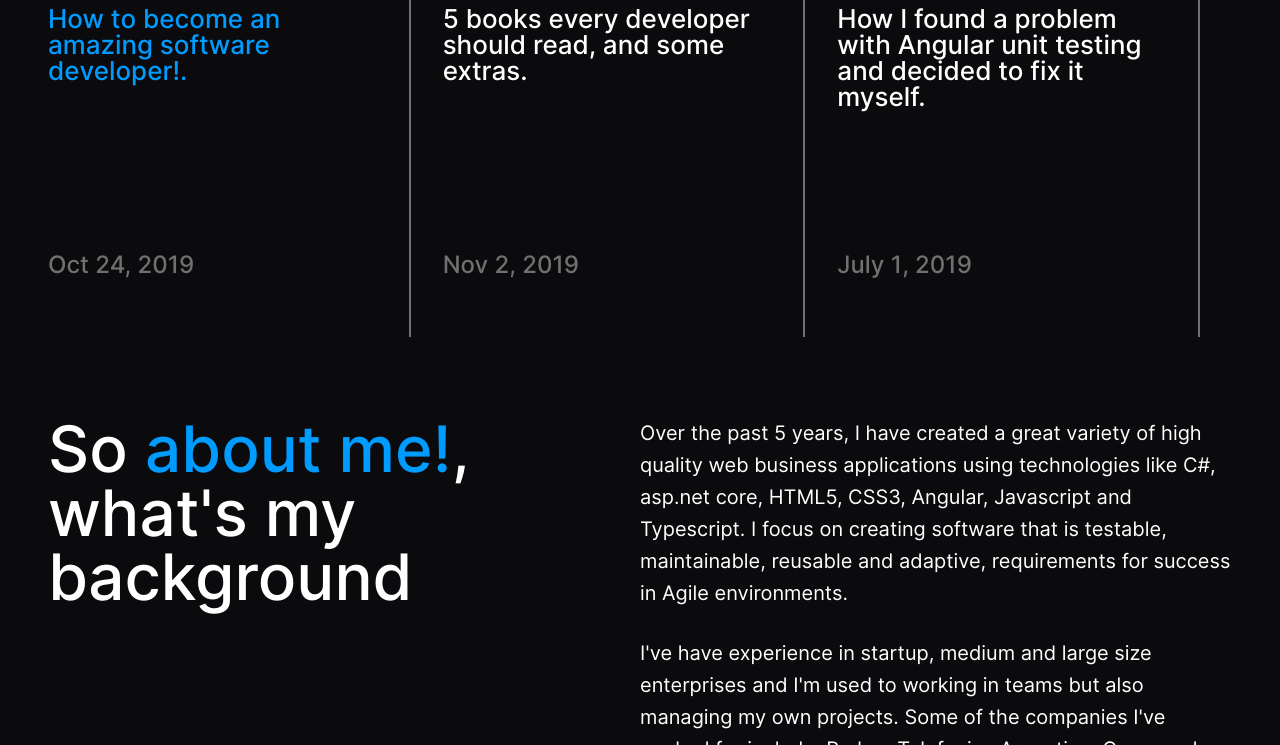
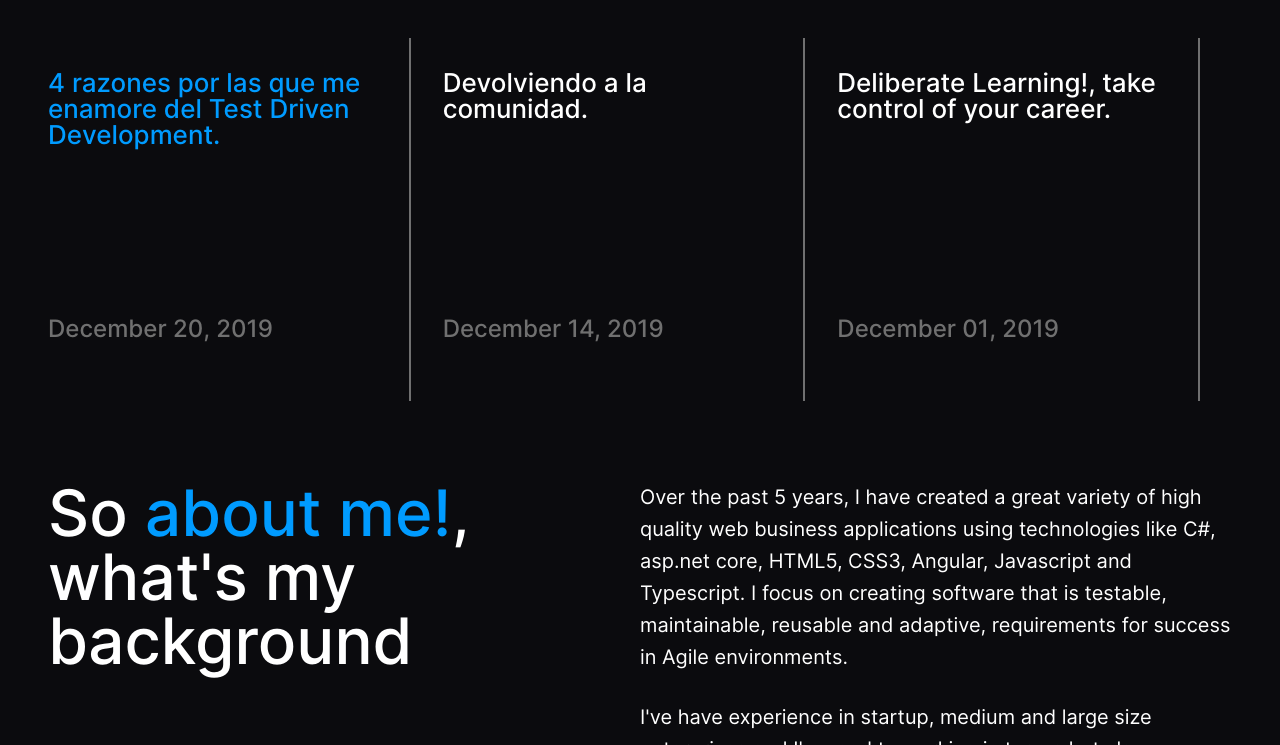
Before and after one commit to Raagh/patferraggi.dev, a Gatsby site: page / in a window 1280 px wide. Shown: the part 682-1427 px from the top of the page. Built offline with nearby package versions, Linux system fonts and the light colour scheme; Gatsby itself is replaced by a stand-in of ours; some packages are replaced by stand-ins of ours.

Commit message:
update latest article and  make blog new dynamic

```diff
--- a/content/blog/2019/dic/4-enamore-tdd/index.md
+++ b/content/blog/2019/dic/4-enamore-tdd/index.md
@@ -24,7 +24,7 @@ Fue entonces cuando lei Test Driven Development By Example [Kent Beck], y mi men
 
 ---
 
-Comencemos de a poco:
+Un poco de contexto:
 
 TDD es un método para dejar que tus tests guíen el diseño de tu software, de seguir este proceso tu código se volverá Desacoplado y Testeable. Usualmente cuando queremos desarrollar algo nuevo nos metemos directamente a teclear y tratamos de sacar algo funcionando y luego escribimos un test para "probar" que funciona, en TDD arrancamos al revés.
 
@@ -38,24 +38,24 @@ TDD es un método para dejar que tus tests guíen el diseño de tu software, de
 
 Ahora que entendemos el proceso básico veamos esos momentos en los que me enamore:
 
-** Primer Amor **
+** Amor a primera vista **
 
 Básicamente por seguir este método nosotros comenzamos siempre con un escenario que sabemos que no funciona y logramos hacerlo funcionar, esto presenta el primer beneficio que amo de TDD, ** CONFIANZA **
 
 Cuando vos viste fallar tu código y luego al realizar los cambios correspondientes lo ves pasar, esto te da plena confianza de que tu implementation hace lo que vos esperas que haga, es una diferencia sutil pero que notas inmediatamente al momento de hacer un gran Refactor, tu suite de test te genera tal confianza que sabes que si rompes algo, los tests te lo van a informar.
 
-** Segundo Amor **
+** Segunda cita **
 
 Usualmente al desarrollar una nueva tarea, tienes que modificar código preexistente, cambias numerosas cosas y luego llega a una parte del proceso en que algo que se encontraba funcionando, ya no lo hace mas, lo peor es que nunca sabemos exactamente qué cambio o en qué momento eso dejo de andar, pasas mucho tiempo buscando ese cambio equivocado e incluso a veces terminas volviendo todos tus cambios atrás y comenzando de cero.
 Es en esta situación cuando se me presentó otro beneficio de TDD, ** ERRORES DE CORTO PLAZO**. Al encontrarse constantemente en un proceso de Red Green Refactor, en el que escribes tests y estos guían la implementación de tu solución, es un proceso rápido en el que los cambios se hacen en pequeños incrementos, hasta hace solo unos cambios, el código daba Verde y ahora da Rojo, entonces se vuelve trivial el encontrar que parte fue la que causó el error, ya que solo tienes que recordar los cambios que hiciste hace unos pocos segundos.
 
-** Tercer Amor **
+** Tercera cita **
 
 Cuando pase por esa etapa en la que escribía los tests después, muchas veces se presentaba un error que provocaba que mi confianza en la suite de tests bajase, con el paso del tiempo note que esto sucedía debido a que los tests se encontraban mal planteados desde el comienzo, al escribir los tests después del código inconscientemente estos unicamente pasaban por los "Caminos Fáciles", lugares felices del código donde todo funciona, o lo hace la mayoría del tiempo, esta situación me dio otro beneficio de TDD, ** PENSAR EN CASOS EXTREMOS **.
 
 TDD te obliga primero a pensar en los tests, esto hace que puedas concentrarte en cómo debería funcionar tu programa, y también cómo no debería hacerlo, al utilizar el testing como prueba comprobable es mucho más sencillo pensar en estos casos extremos en los que el código tiene que comportarse de maneras específicas, nuestra mente trata de buscar esos lugares y verlos dar Verde.
 
-** Cuarto Amor **
+** Mudándonos juntos **
 
 Por último, y este se encuentra relacionado al anterior. Cuando empecé a realizar los tests luego de la implementation, mi tarea como desarrollador se volvió tediosa y aburrida, por momentos maldije el sentir esa responsabilidad de testear mi código, este aburrimiento provocó que deje de testear caminos complicados o ignore ciertos casos específicos en mi desarrollo. TDD llegó al rescate para solucionar ese problema, hacer los tests primero y verlos fallar género en mi una adicción, la adicción de encontrar errores y luego corregirlos, saber con certeza que esos errores no volverían a aparecer (al menos no de la misma manera) y fue aquí que se me presentó el último beneficio, TDD hizo que ** EL TESTING SEA DIVERTIDO **.
 
--- a/src/components/landing/blog-news/blog-news.js
+++ b/src/components/landing/blog-news/blog-news.js
@@ -3,6 +3,7 @@ import Article from "./article"
 import styled from "styled-components"
 import device from "../../shared/device"
 import globalStyles from "../../shared/global-styles"
+import { useStaticQuery, graphql } from "gatsby"
 
 const BlogNewsWrapper = styled.div`
   grid-area: blog-news;
@@ -42,24 +43,51 @@ const BlogNewsArticles = styled.section`
   }
 `
 
-export default () => (
+export default () => {
+  const articles = useStaticQuery(graphql`
+    query {
+      site {
+        siteMetadata {
+          title
+        }
+      }
+      allMdx(sort: { fields: [frontmatter___date], order: DESC }) {
+        edges {
+          node {
+            excerpt
+            fields {
+              slug
+            }
+            frontmatter {
+              date(formatString: "MMMM DD, YYYY")
+              title
+              description
+            }
+          }
+        }
+      }
+    }
+  `).allMdx.edges
+
+  return (
     <BlogNewsWrapper id="blog">
       <BlogNewsText>
-      I also have a blog,
+        I also have a blog in Spanish, if you re interested you can
         <BlogNewsLink href="/blog"> read it here</BlogNewsLink>
       </BlogNewsText>
       <BlogNewsArticles>
-      {articles.map(article => {
-        const articleIndex = articles.indexOf(article)
+        {articles.slice(0, 3).map(item => {
+          const node = item.node
+          const articleIndex = articles.indexOf(item)
           const isLastElement = true
 
           return (
             <Article
               key={articleIndex}
-            title={article.title}
-            link={article.link}
+              title={node.frontmatter.title}
+              link={`/blog` + node.fields.slug}
               isActive={articleIndex === 0}
-            creationDate={article.creationDate}
+              creationDate={node.frontmatter.date}
               addDivider={isLastElement}
             />
           )
@@ -67,25 +95,4 @@ export default () => (
       </BlogNewsArticles>
     </BlogNewsWrapper>
   )
-
-const articles = [
-  {
-    title: "How to become an amazing software developer!.",
-    creationDate: "Oct 24, 2019",
-    link:
-      "https://dev.to/patferraggi/how-to-become-an-amazing-software-developer-things-i-wish-i-knew-when-i-started-28c5",
-  },
-  {
-    title: "5 books every developer should read, and some extras.",
-    creationDate: "Nov 2, 2019",
-    link:
-      "https://dev.to/patferraggi/5-books-every-developer-should-read-and-some-extras-377n",
-  },
-  {
-    title:
-      "How I found a problem with Angular unit testing and decided to fix it myself.",
-    creationDate: "July 1, 2019",
-    link:
-      "https://medium.com/@patferraggi/how-i-found-a-problem-with-angular-unit-testing-and-decided-to-fix-it-myself-7c00b58d57a7",
-  },
-]
+}
--- a/src/components/landing/intro.js
+++ b/src/components/landing/intro.js
@@ -26,7 +26,7 @@ export default () => (
     <p>
       I am an Argentinian software developer, currently based in Belgium. I am
       passionate about software craftsmanship and creating high quality, user
-      centric solutions
+      centric solutions.
     </p>
   </IntroWrapper>
 )
```
Lines whose indentation alone changed are shown as unchanged.
